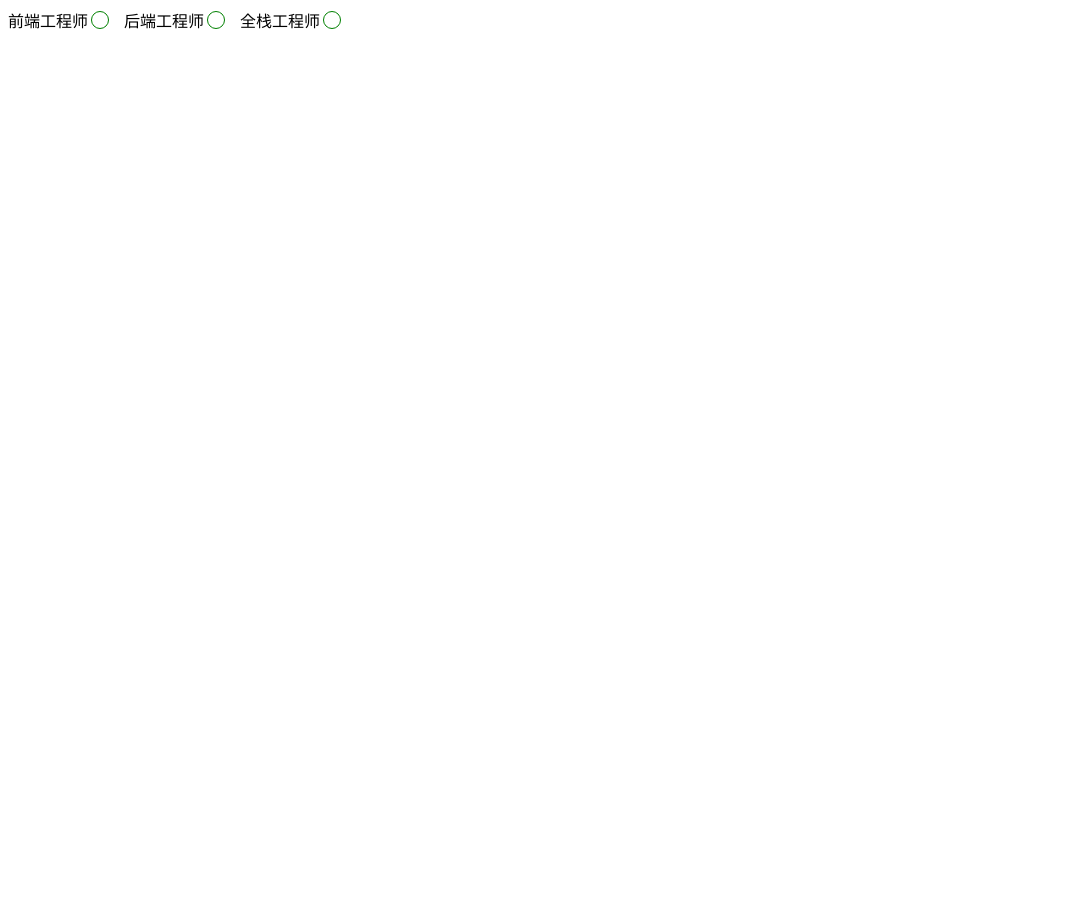
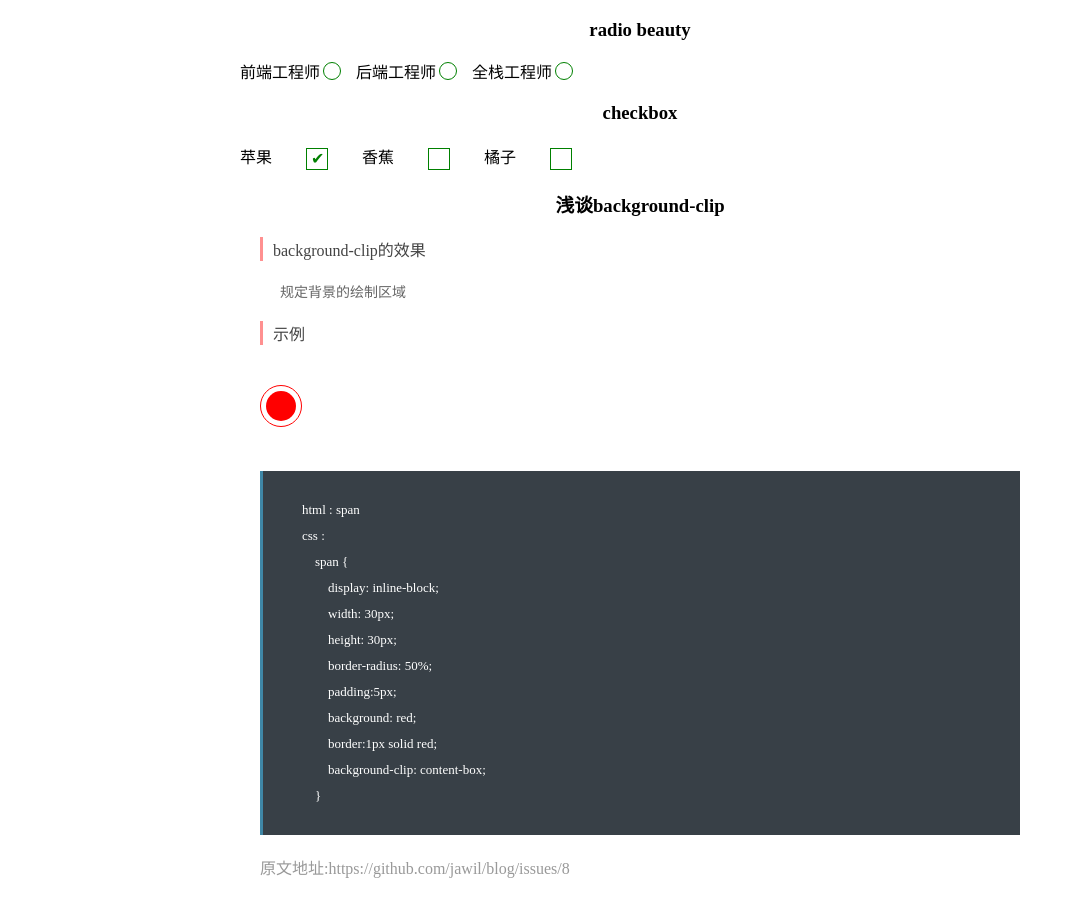
Before and after one commit to zeroHu/javascript-common-components, a plain HTML site: page nojsCheck/radioBeauty.html in a window 1280 px wide. Shown: the whole page, without its empty margins (0-1074 px from the left). Before the commit the page ends 800 px from the top, so only its background shows below. Drawn offline with Linux system fonts and the light colour scheme.

Commit message:
add redio beauty

```diff
--- a/nojsCheck/radioBeauty.html
+++ b/nojsCheck/radioBeauty.html
@@ -4,7 +4,9 @@
 <head>
     <meta charset="UTF-8">
     <title>radioBeauty</title>
+    <link rel="stylesheet" href="../blog-style.css">
     <style>
+    /*radio beauty*/
     .radio-beauty-container {
         font-size: 0;
     }
@@ -37,11 +39,58 @@
         background-color: green;
         background-clip: content-box;
     }
+
+
+    /*checkbox*/
+    .check-beauty-container {
+        margin:20px 0;
+    }
+    .checkbox-beauty {
+        position: relative;
+        display: inline-block;
+        vertical-align: middle;
+        width: 20px;
+        height: 20px;
+        border:1px solid green;
+        margin:0 30px;
+    }
+    /*.checkbox-beauty::after {
+        position: absolute;
+        display: inline-block;
+        content: '✔';
+        top: 0;
+        left: 4px;
+        text-align: center;
+        color:green;
+    }*/
+    input[type="checkbox"]:checked + .checkbox-beauty::after{
+        position: absolute;
+        display: inline-block;
+        content: '✔';
+        top: 0;
+        left: 4px;
+        text-align: center;
+        color:green;
+    }
+
+    /*backgorund-clip*/
+    .test-background-clip {
+        margin:20px;
+        display: inline-block;
+        width: 30px;
+        height: 30px;
+        border-radius: 50%;
+        padding:5px;
+        background: red;
+        border:1px solid red;
+        background-clip: content-box;
+    }
     </style>
 </head>
 
 <body>
     <div class="blog-box">
+        <h3>radio beauty</h3>
         <div class="radio-beauty-container">
             <label>
                 <span class="radio-name">前端工程师</span>
@@ -59,6 +108,50 @@
                 <label for="radioName3" class="radio-beauty"></label>
             </label>
         </div>
+
+        <h3>checkbox</h3>
+        <div class="check-beauty-container">
+            <span>苹果</span>
+            <input type="checkbox" checked name="checkboxName" id="checkboxName1" hidden/>
+            <label for="checkboxName1" class="checkbox-beauty"></label>
+
+            <span class="checkbox-name">香蕉</span>
+            <input type="checkbox" name="checkboxName" id="checkboxName2" hidden />
+            <label for="checkboxName2" class="checkbox-beauty"></label>
+
+            <span class="checkbox-name">橘子</span>
+            <input type="checkbox" name="checkboxName" id="checkboxName3" hidden />
+            <label for="checkboxName3" class="checkbox-beauty"></label>
+        </div>
+
+        <h3>浅谈background-clip</h3>
+        <div class="head">
+            background-clip的效果
+        </div>
+        <p class="text">规定背景的绘制区域</p>
+
+        <p class="head">示例</p>
+
+        <span class="test-background-clip"></span>
+
+        <p class="code">
+            html : span
+            css :
+                span {
+                    display: inline-block;
+                    width: 30px;
+                    height: 30px;
+                    border-radius: 50%;
+                    padding:5px;
+                    background: red;
+                    border:1px solid red;
+                    background-clip: content-box;
+                }
+        </p>
+
+
+        <p class="yuan">原文地址:https://github.com/jawil/blog/issues/8</p>
+
     </div>
 </body>
 
```
Also changed, not shown: index/index.html (+3 -0 lines).
